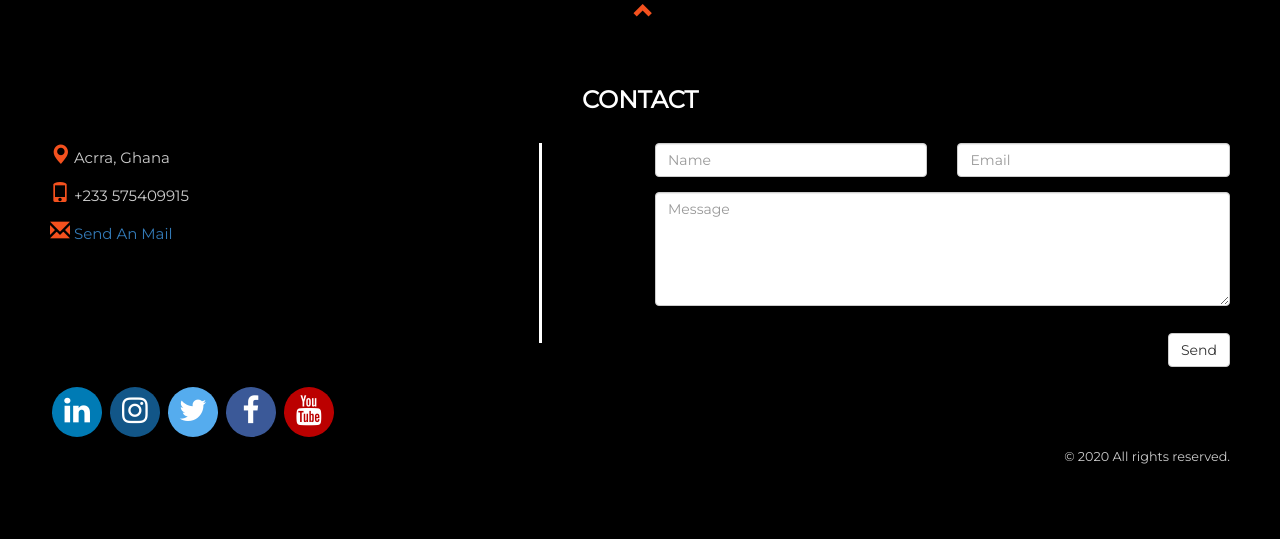
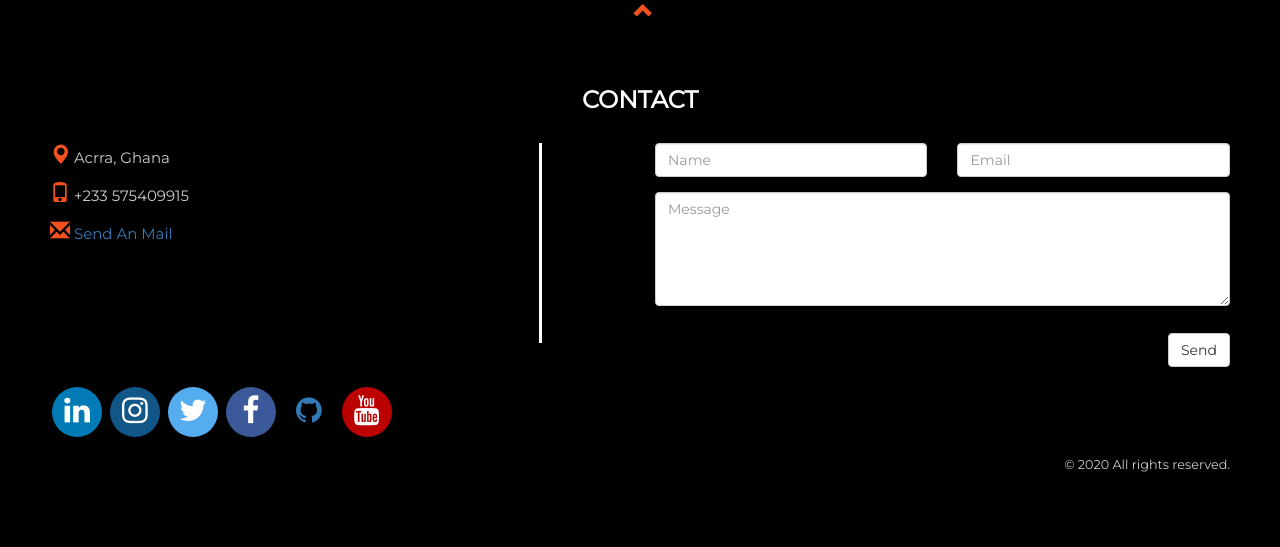
Before and after one commit to Koffi-Cobbin/Koffi-Cobbin, a Flask app: page / in a window 1280 px wide. Shown: the part 3905-4452 px from the top of the page. Run offline with Flask 2, Linux system fonts and the light colour scheme; some libraries are stand-ins or nearby versions; some web fonts are replaced.

Commit message:
Update home.html

```diff
--- a/src/templates/home.html
+++ b/src/templates/home.html
@@ -262,6 +262,7 @@
       <a href="https://www.instagram.com/koffi_cobbin/" class="fa fa-instagram"></a>
       <a href="https://mobile.twitter.com/koffi_cobbin" class="fa fa-twitter"></a>
       <a href="https://www.facebook.com/profile.php?id=100009394054290" class="fa fa-facebook"></a>
+      <a href="https://github.com/Koffi-Cobbin" class="fa fa-github"></a>
       <a href="#" class="fa fa-youtube"></a>
   </div>
   <p style="text-align: right;" ><small>&copy; 2020 All rights reserved.</small></p>
```
